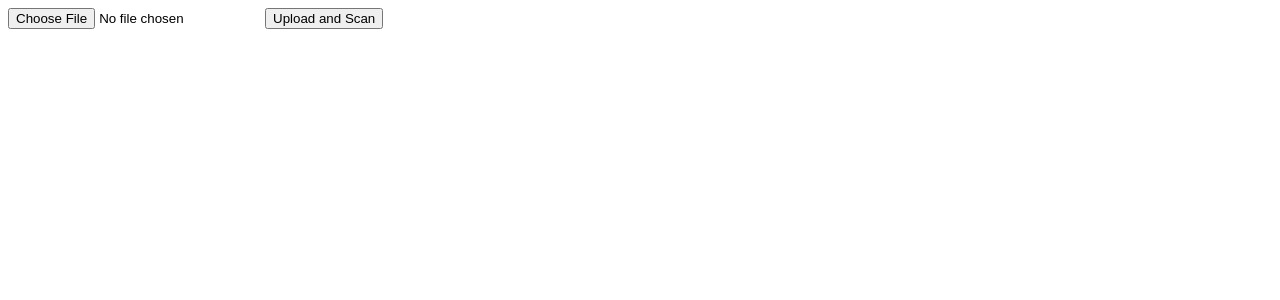
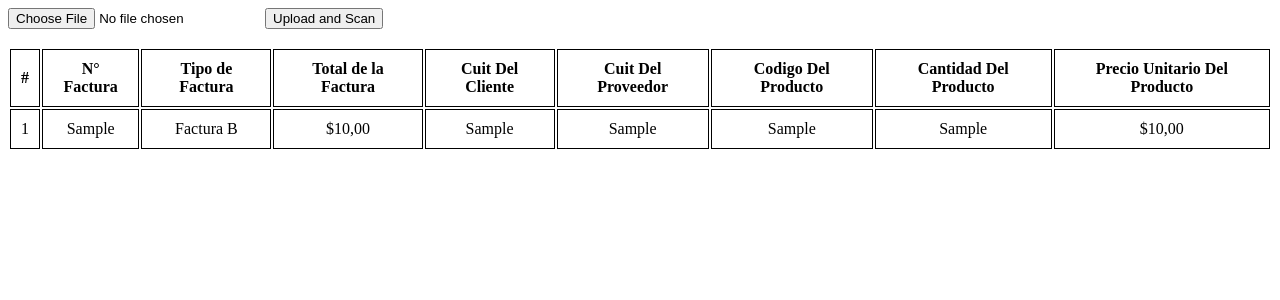
Before and after one commit to EmanuelAllaria/ERP2, a PHP site: page /tcpdf/paginas/scann-pdf-image.php in a window 1280 px wide. Shown: the top 300 px of the page. Run offline with PHP 8.4, Linux system fonts and the light colour scheme; tables that the repository leaves empty or names only in its code hold one stand-in row (values such as "Sample post").

Commit message:
arreglo de el escaneo de facuras

```diff
--- a/paginas/scann-pdf-image.php
+++ b/paginas/scann-pdf-image.php
@@ -1,69 +1,63 @@
 <?php
+header("Access-Control-Allow-Origin: *");
+ini_set('memory_limit', '-1');
 
-function scanInvoice($fileInput)
+date_default_timezone_set("America/Argentina/Buenos_Aires");
+setlocale(LC_ALL, "es_ES");
+
+try {
+    $link = new mysqli('localhost', 'u598064194_sistemabig', 'CBV#*Bi0', 'u598064194_sistemabig');
+    if ($link->connect_error) {
+        throw new Exception("Connection failed: " . $link->connect_error);
+    }
+} catch (Exception $e) {
+    $link = new mysqli('localhost', 'root', '', 'bpgestion');
+    if ($link->connect_error) {
+        die("Connection failed: " . $link->connect_error);
+    }
+}
+
+function scanInvoice($fileInput, $link)
 {
-    // API endpoint URLs
+    $cantidad_items_error = 0;
     $uploadUrl = 'https://api.totalum.app/api/v1/files/upload';
     $scanUrl = 'https://api.totalum.app/api/v1/files/scan-document';
+    $apiKey = 'sk-eyJrZXkiOiJjZWRjZDZkMDNmYzA3NmExY2RlNGJhMDQiLCJuYW1lIjoiRGVmYXVsdCBBUEkgS2V5IGF1dG9nZW5lcmF0ZWQgbWxjNSIsIm9yZ2FuaXphdGlvbklkIjoibXktcHJveWVjdC10ZXN0In0_';
 
-    // Replace with your actual API key
-    $apiKey = 'sk-eyJrZXkiOiI4MDM1NjRkODNkZGMxMmJhZjI4ZmNkMjQiLCJuYW1lIjoiRGVmYXVsdCBBUEkgS2V5IGF1dG9nZW5lcmF0ZWQgMG1sMSIsIm9yZ2FuaXphdGlvbklkIjoicHJ1ZWJhLXR0In0_';
-
-    // Check if a file was uploaded
     if (!isset($_FILES[$fileInput]) || $_FILES[$fileInput]['error'] !== UPLOAD_ERR_OK) {
         die('Error uploading file.');
     }
 
-    // File details
     $fileTmpPath = $_FILES[$fileInput]['tmp_name'];
     $fileName = $_FILES[$fileInput]['name'];
     $fileType = $_FILES[$fileInput]['type'];
 
-    // Initialize cURL session
     $curl = curl_init();
+    $headers = ['api-key: ' . $apiKey];
+    $file = new CURLFile($fileTmpPath, $fileType, $fileName);
+    $postData = ['file' => $file];
 
-    // Prepare headers for file upload
-    $headers = [
-        'api-key: ' . $apiKey
-    ];
-
-    // Initialize a cURL file handle for the file
-    $file = new CURLFile($fileTmpPath, $fileType, $fileName);
-
-    // Setup POST data for file upload
-    $postData = [
-        'file' => $file
-    ];
-
-    // Set cURL options for file upload
     curl_setopt_array($curl, [
         CURLOPT_URL => $uploadUrl,
         CURLOPT_RETURNTRANSFER => true,
         CURLOPT_HTTPHEADER => $headers,
         CURLOPT_POST => true,
         CURLOPT_POSTFIELDS => $postData,
-        CURLOPT_SAFE_UPLOAD => true, // Required for PHP 5.6+
-        CURLOPT_SSL_VERIFYPEER => false, // Disable SSL verification (for debugging)
-        CURLOPT_SSL_VERIFYHOST => false // Disable SSL verification (for debugging)
+        CURLOPT_SAFE_UPLOAD => true,
+        CURLOPT_SSL_VERIFYPEER => false,
+        CURLOPT_SSL_VERIFYHOST => false
     ]);
 
-    // Execute the POST request for file upload
     $response = curl_exec($curl);
-
-    // Check for errors in file upload
     if ($response === false) {
         echo 'Error: ' . curl_error($curl);
         curl_close($curl);
         return;
     }
 
-    // Decode JSON response
     $uploadResponse = json_decode($response, true);
-
-    // Extract file ID from upload response
     $fileNameId = $uploadResponse['data'];
 
-    // Specify scan options
     $options = [
         'removeFileAfterScan' => false,
         'returnOcrFullResult' => false,
@@ -72,174 +66,129 @@ function scanInvoice($fileInput)
     ];
 
     $properties = [
-        "id_factura" => [
-            "type" => "string",
-            "description" => "el numero de factura"
-        ],
-        "total" => [
-            "type" => "number",
-            "description" => "el total de la factura"
-        ],
-        "cliente" => [
-            "type" => "object",
-            "properties" => [
-                "nombre" => [
-                    "type" => "string",
-                    "description" => "el nombre del cliente"
-                ],
-                "cuit" => [
-                    "type" => "number",
-                    "description" => "el cuit del cliente"
-                ],
-                "telefono" => [
-                    "type" => "number",
-                    "description" => "el telefono del cliente"
-                ],
-                "direccion" => [
-                    "type" => "string",
-                    "description" => "la direccion del cliente"
-                ]
+        "id_factura" => ["type" => "string", "description" => "el numero de factura"],
+        "tipo_factura" => ["type" => "string", "description" => "el tipo de la factura"],
+        "total" => ["type" => "number", "description" => "el total de la factura"],
+        "cuit_cliente" => ["type" => "number", "description" => "el cuit del cliente"],
+        "cuit_proveedor" => ["type" => "number", "description" => "el cuit del proveedor"],
+        "items" => ["type" => "array", "description" => "productos de la factura", "items" => [
+            "type" => "object", "properties" => [
+                "codigo" => ["type" => "number", "description" => "el codigo de cada producto"],
+                "price_unity" => ["type" => "number", "description" => "el precio por unidad de cada producto"],
+                "cantidad" => ["type" => "number", "description" => "la cantidad de productos de cada item"]
             ]
-        ],
-        "proveedor" => [
-            "type" => "object",
-            "properties" => [
-                "nombre" => [
-                    "type" => "string",
-                    "description" => "el nombre del proveedor"
-                ],
-                "cuit" => [
-                    "type" => "number",
-                    "description" => "el cuit del proveedor"
-                ],
-                "telefono" => [
-                    "type" => "number",
-                    "description" => "el telefono del proveedor"
-                ],
-                "direccion" => [
-                    "type" => "string",
-                    "description" => "la direccion del proveedor"
-                ]
-            ]
-        ],
-        "items" => [
-            "type" => "array",
-            "description" => "productos de la factura",
-            "items" => [
-                "type" => "object",
-                "properties" => [
-                    "cod_ean" => [
-                        "type" => "number",
-                        "description" => "el codigo ean de cada producto"
-                    ],
-                    "cod_int" => [
-                        "type" => "number",
-                        "description" => "el codigo int de cada producto"
-                    ],
-                    "price_unity" => [
-                        "type" => "number",
-                        "description" => "el precio por unidad de cada producto"
-                    ],
-                    "quantity" => [
-                        "type" => "number",
-                        "description" => "la cantidad de productos de cada item"
-                    ]
-                ]
-            ]
-        ]
+        ]]
     ];
 
-    // Prepare data for scanning
     $postData = json_encode([
         'fileName' => $fileNameId,
         'properties' => $properties,
         'options' => $options
     ]);
 
-    // Set headers for scanning request
-    $headers = [
-        'Content-Type: application/json',
-        'api-key: ' . $apiKey
-    ];
-
-    // Set cURL options for scanning request
+    $headers = ['Content-Type: application/json', 'api-key: ' . $apiKey];
     curl_setopt_array($curl, [
         CURLOPT_URL => $scanUrl,
         CURLOPT_RETURNTRANSFER => true,
         CURLOPT_HTTPHEADER => $headers,
         CURLOPT_POST => true,
         CURLOPT_POSTFIELDS => $postData,
-        CURLOPT_SSL_VERIFYPEER => false, // Disable SSL verification (for debugging)
-        CURLOPT_SSL_VERIFYHOST => false // Disable SSL verification (for debugging)
+        CURLOPT_SSL_VERIFYPEER => false,
+        CURLOPT_SSL_VERIFYHOST => false
     ]);
 
-    // Execute the POST request for scanning
     $scanResponse = curl_exec($curl);
-
-    // Check for errors in scanning request
     if ($scanResponse === false) {
         echo 'Error: ' . curl_error($curl);
     } else {
-        // Decode JSON response for scanning
         $scanData = json_decode($scanResponse, true);
-?>
-        <h2 style="color:green;"><?php echo $scanData['data']['id_factura'] ?></h2>
-        <br>
-        <h3>Cliente:</h3>
-        <p><b><?php echo $scanData['data']['cliente']['nombre'] ?></b></p>
-        <p><?php echo $scanData['data']['cliente']['direccion'] ?></p>
-        <p><?php echo $scanData['data']['cliente']['cuit'] ?></p>
-        <p><?php echo $scanData['data']['cliente']['telefono'] ?></p>
-        <br>
-        <h3>Proveedor:</h3>
-        <p><b><?php echo $scanData['data']['proveedor']['nombre'] ?></b></p>
-        <p><?php echo $scanData['data']['proveedor']['direccion'] ?></p>
-        <p><?php echo $scanData['data']['proveedor']['cuit'] ?></p>
-        <p><?php echo $scanData['data']['proveedor']['telefono'] ?></p>
-        <br>
-        <p><b>Productos:</b></p>
-        <table>
-            <thead>
-                <tr>
-                    <th>Cod. Ean.</th>
-                    <th>Precio Unitario</th>
-                    <th>Cantidad</th>
-                </tr>
-            </thead>
-            <tbody>
-                <?php foreach ($scanData['data']['items'] as $producto) : ?>
-                    <tr>
-                        <td><?php echo $producto['cod_ean'] ?></td>
-                        <td>$<?php echo $producto['price_unity'] ?></td>
-                        <td><?php echo $producto['quantity'] ?></td>
-                    </tr>
-                <?php endforeach; ?>
-            </tbody>
-        </table>
-        <br>
-        <p>Total: $<?php echo number_format($scanData['data']['total'], 2, ',', '.') ?></p>
-<?php
+        $codigo_vistos = [];
+        $price_unity_vistos = [];
+        $cantidad_vistos = [];
+        $total_productos = 0;
+        $id_factura = $scanData['data']['id_factura'];
+        $tipo_factura = $scanData['data']['tipo_factura'] === 'A' ? 1 : 6;
+        $total_factura = $scanData['data']['total'];
+        $cuit_cliente = $scanData['data']['cuit_cliente'];
+        $cuit_proveedor = $scanData['data']['cuit_proveedor'];
+        $cantidad_items = count($scanData['data']['items']);
+
+        foreach ($scanData['data']['items'] as $producto) {
+            if (!in_array($producto['codigo'], $codigo_vistos)) {
+                $codigo_vistos[] = $producto['codigo'];
+                $price_unity_vistos[] = $producto['price_unity'];
+                $cantidad_vistos[] = $producto['cantidad'];
+                $total_productos += $producto['cantidad'];
+            }
+        }
+
+        if ($total_productos >= $cantidad_items) {
+            $nro_factura_in_bd = mysqli_fetch_assoc($link->query("SELECT nro_factura FROM facturas WHERE nro_factura = '$id_factura'"));
+            if (!isset($nro_factura_in_bd) || count($nro_factura_in_bd) == 0) {
+                $id_proveedor = mysqli_fetch_assoc($link->query("SELECT id_proveedor FROM proveedores WHERE cuitcuil_com_proveedor = '$cuit_proveedor'"));
+                if (isset($id_proveedor) && count($id_proveedor) > 0) {
+                    try {
+                        $id_proveedor = $id_proveedor['id_proveedor'];
+                        $fecha = date('Y-m-d H:i:s');
+                        $link->query("INSERT INTO facturas (nro_factura, id_proveedor, fecha, tipo, monto) VALUES ('$id_factura', '$id_proveedor', '$fecha', '$tipo_factura', '$total_factura')");
+
+                        $stmt = $link->prepare("INSERT INTO pruebas_escaneo (nro_factura, tipo_factura, cuit_cliente, cuit_proveedor, codigo_producto, cantidad_producto, precio_producto, total_factura) VALUES (?, ?, ?, ?, ?, ?, ?, ?, ?)");
+                        for ($i = 0; $i < $cantidad_items; $i++) {
+                            if (isset($codigo_vistos[$i], $price_unity_vistos[$i], $cantidad_vistos[$i])) {
+                                $codigo = $codigo_vistos[$i];
+                                $price_unity = $price_unity_vistos[$i];
+                                $cantidad = $cantidad_vistos[$i];
+                                $stmt->bind_param('sisissidd', $id_factura, $tipo_factura, $cuit_cliente, $cuit_proveedor, $codigo, $cantidad, $price_unity, $total_factura);
+                                $stmt->execute();
+                            } else {
+                                $cantidad_items_error++;
+                            }
+                        }
+                        $stmt->close();
+                    } catch (\Exception $e) {
+                        $cantidad_items_error = count($scanData['data']['items']);
+                        echo "<script>console.error('Ha habido un error: " . $e->getMessage() . "');</script>";
+                    }
+                } else {
+                    $cantidad_items_error = count($scanData['data']['items']);
+                    echo "<script>alert('No existe ningun proveedor con ese cuil.');</script>";
+                }
+            }
+        } else {
+            $cantidad_items_error = count($scanData['data']['items']);
+            echo "<script>alert('Ha habido un error al subir los datos, intentelo de nuevo.');</script>";
+        }
     }
 
-    // Close cURL session
     curl_close($curl);
+    $cantidad_items = count($scanData['data']['items']);
+    return ['cantidad_items_error' => $cantidad_items_error, 'cantidad_items' => $cantidad_items];
 }
 
-// Example usage: call the function with the input field name where the file is uploaded
 if ($_SERVER['REQUEST_METHOD'] === 'POST') {
-    scanInvoice('fileInput');
+    $response = scanInvoice('fileInput', $link);
+    $cantidad_items_error = $response['cantidad_items_error'];
+    $cantidad_items = $response['cantidad_items'];
+
+    if ($cantidad_items_error > 0) {
+        if ($cantidad_items_error === $cantidad_items) {
+            echo "<script>alert('No se pudieron subir los datos.');</script>";
+        } else {
+            echo "<script>alert('Se subieron los datos con exito. Pero hubieron $cantidad_items_error errores.');</script>";
+        }
+    } else {
+        echo "<script>alert('Se subieron todos los datos con exito.');</script>";
+    }
 }
-
 ?>
 
 <!DOCTYPE html>
-<html lang="en">
+<html lang="es">
 
 <head>
     <meta charset="UTF-8">
     <meta name="viewport" content="width=device-width, initial-scale=1.0">
     <title>Upload File</title>
-
     <style>
         th,
         td {
@@ -255,6 +204,40 @@ if ($_SERVER['REQUEST_METHOD'] === 'POST') {
         <input type="file" name="fileInput" id="fileInput" accept=".pdf, image/*">
         <button type="submit">Upload and Scan</button>
     </form>
+    <br>
+    <table>
+        <thead>
+            <tr>
+                <th>#</th>
+                <th>N° Factura</th>
+                <th>Tipo de Factura</th>
+                <th>Total de la Factura</th>
+                <th>Cuit Del Cliente</th>
+                <th>Cuit Del Proveedor</th>
+                <th>Codigo Del Producto</th>
+                <th>Cantidad Del Producto</th>
+                <th>Precio Unitario Del Producto</th>
+            </tr>
+        </thead>
+        <tbody>
+            <?php
+            $query = $link->query('SELECT * FROM pruebas_escaneo');
+            while ($row = mysqli_fetch_assoc($query)) {
+                echo "<tr>
+                    <td>{$row['id']}</td>
+                    <td>{$row['nro_factura']}</td>
+                    <td>" . ($row['tipo_factura'] == 1 ? 'Factura A' : 'Factura B') . "</td>
+                    <td>$" . number_format($row['total_factura'], 2, ',', '.') . "</td>
+                    <td>{$row['cuit_cliente']}</td>
+                    <td>{$row['cuit_proveedor']}</td>
+                    <td>{$row['codigo_producto']}</td>
+                    <td>{$row['cantidad_producto']}</td>
+                    <td>$" . number_format($row['precio_producto'], 2, ',', '.') . "</td>
+                </tr>";
+            }
+            ?>
+        </tbody>
+    </table>
 </body>
 
 </html>
```
